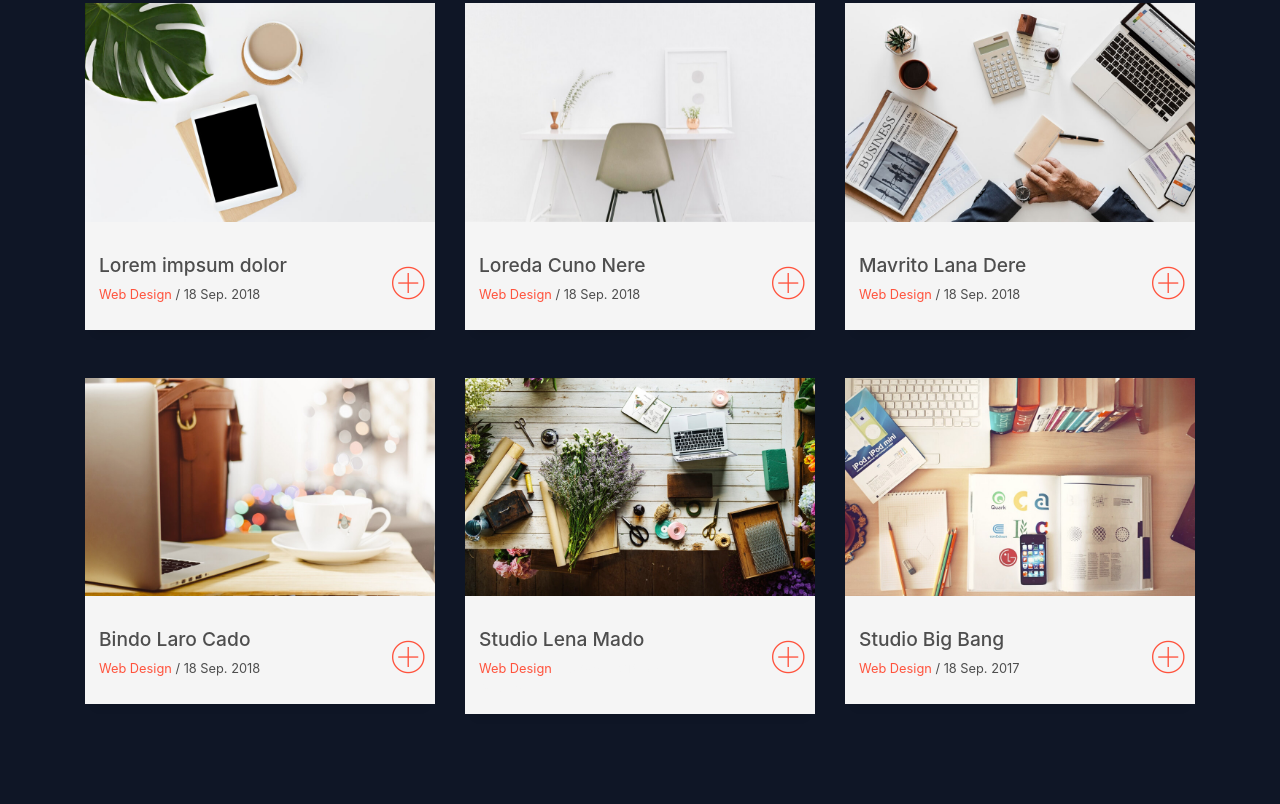
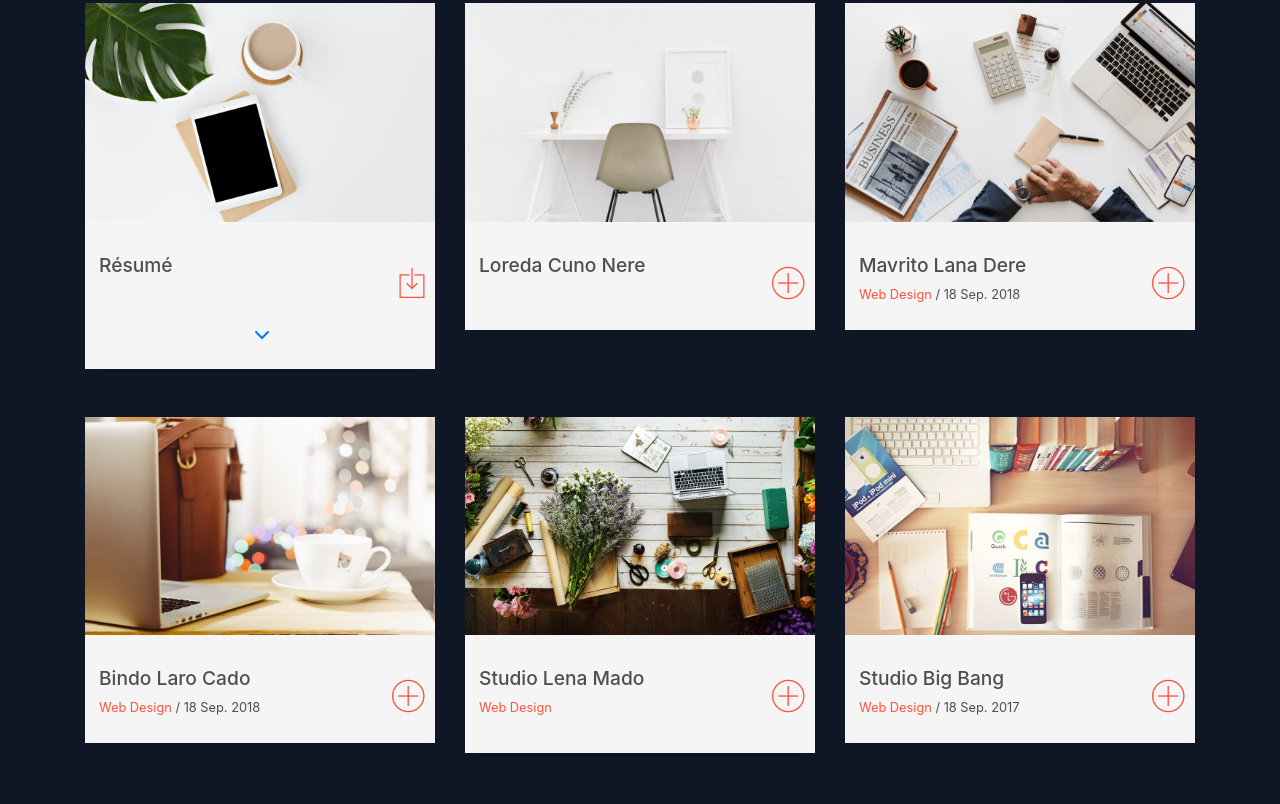
Before and after one commit to justinfrey64/justinfrey64.github.io, a plain HTML site: page index.html in a window 1280 px wide. Shown: the part 3744-4548 px from the top of the page. Drawn offline with Linux system fonts and the light colour scheme; files whose address does not match are found by name.

Commit message:
Update index.html

```diff
--- a/index.html
+++ b/index.html
@@ -388,22 +388,29 @@
               <div class="work-img">
                 <img src="img/work-1.jpg" alt="" class="img-fluid">
               </div>
+              </a>
               <div class="work-content">
                 <div class="row">
-                  <div class="col-sm-8">
-                    <h2 class="w-title">Lorem impsum dolor</h2>
-                    <div class="w-more">
-                      <span class="w-ctegory">Web Design</span> / <span class="w-date">18 Sep. 2018</span>
-                    </div>
+                  <div class="col-6">
+                    <h2 class="w-title">Résumé</h2>
                   </div>
-                  <div class="col-sm-4">
+                  <div class="col-6">
                     <div class="w-like">
-                      <span class="ion-ios-plus-outline"></span>
+                      <a href="#" title="Download Résumé"><span class="ion-ios-download-outline"></span></a>
                     </div>
                   </div>
                 </div>
+                <div class="row">
+                    <div class="w-more col-12">
+                        <p id="collapseSix" class="collapse">
+                          Lorem ipsum dolor sit amet, consectetur adipiscing elit,
+                          sed do eiusmod tempor incididunt ut labore et dolore magna aliqua.
+                          Ut enim ad minim veniam, quis nostrud exercitation ullamco laboris nisi ut aliquip ex ea commodo consequat.
+                        </p>
+                      </div>
+                      <button class="btn btn-link col-12 rotate" type="button" data-toggle="collapse" data-target="#collapseSix" aria-expanded="true" aria-controls="collapseSix"><i class="fas fa-chevron-down"></i></button>
+                </div>
               </div>
-            </a>
           </div>
         </div>
         <div class="col-md-4">
@@ -416,9 +423,10 @@
                 <div class="row">
                   <div class="col-sm-8">
                     <h2 class="w-title">Loreda Cuno Nere</h2>
-                    <div class="w-more">
+                    <div class="w-more collapse">
                       <span class="w-ctegory">Web Design</span> / <span class="w-date">18 Sep. 2018</span>
                     </div>
+
                   </div>
                   <div class="col-sm-4">
                     <div class="w-like">
```
